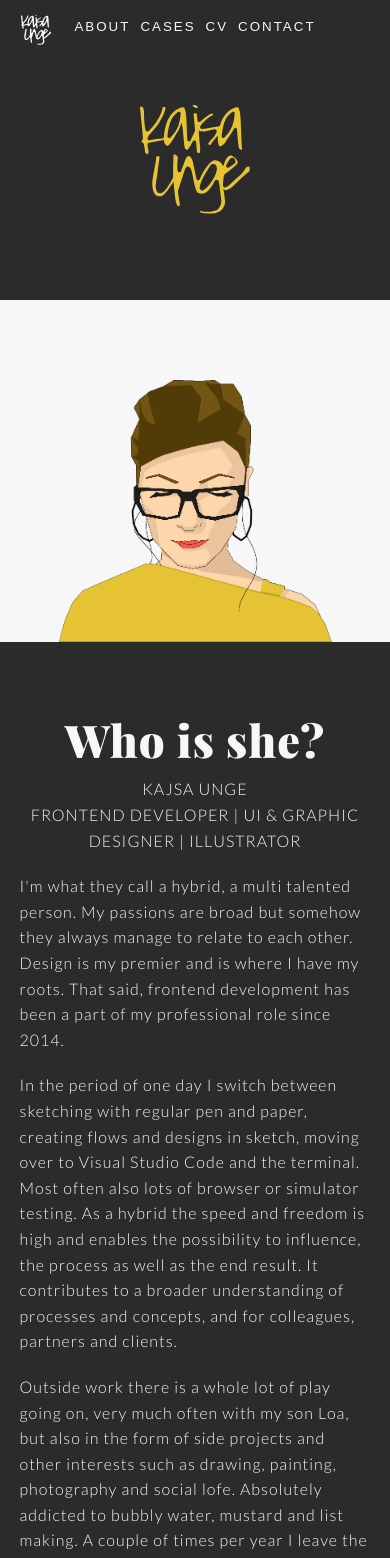
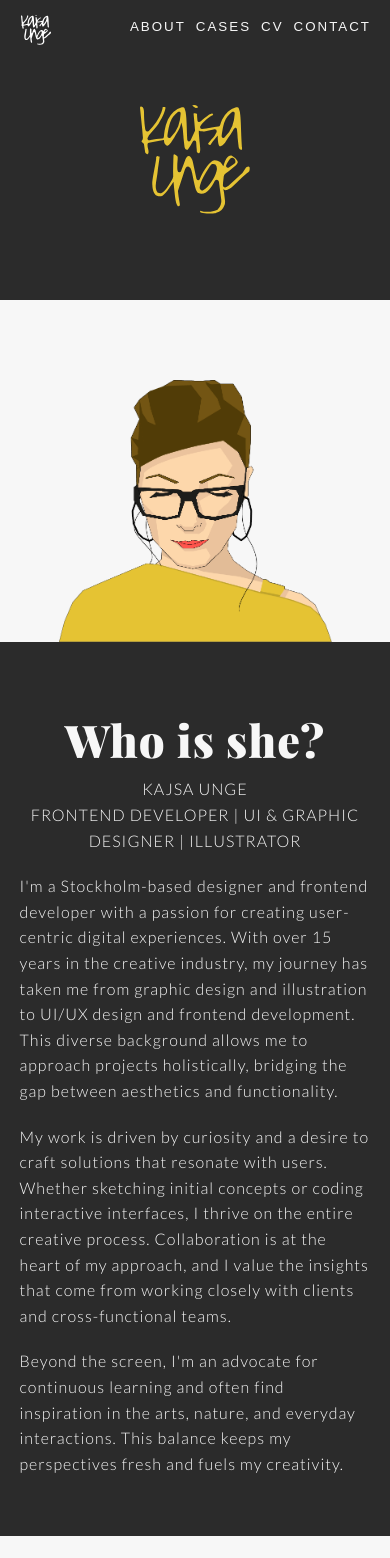
Before and after one commit to kajsaunge/cv, a Next.js app: page /cv in a window 390 px wide. Shown: the top 1558 px of the page. Built offline with nearby package versions, Linux system fonts and the light colour scheme; a web font is replaced by a local one.

Commit message:
Update bio. Small spacing adjustment pn small screen. Lint

```diff
--- a/components/Navigation/Navigation.module.css
+++ b/components/Navigation/Navigation.module.css
@@ -21,15 +21,15 @@
   text-transform: uppercase;
   background-color: transparent;
   cursor: pointer;
-  letter-spacing: .2rem;
+  letter-spacing: 0.2rem;
 }
 
 .homeLinkLogo {
   height: auto !important;
-    width:  30px;
+  width: 30px;
 }
 .navigationLink:hover {
-    color: white;
+  color: var(--white);
   border-bottom: 2px solid var(--yellow);
 }
 .navigationLink:active {
@@ -42,10 +42,9 @@
   position: absolute;
   position: fixed;
   left: 16px;
-    transition: .1s !important;
+  transition: 0.1s !important;
   opacity: 1;
   top: 10px;
-
 }
 .homeLink:hover {
   border-bottom: 0 solid transparent;
@@ -53,7 +52,7 @@
 
 @media (max-width: 600px) {
   .navigation {
-    justify-content: center;
+    justify-content: flex-end;
   }
   .navigation a {
     padding: 5px 20px;
@@ -73,7 +72,7 @@
   background-size: 110px auto;
   position: fixed;
 }
-@media (min-width: 103.750em) {
+@media (min-width: 103.75em) {
   .siteHeader {
     background-size: 170px auto;
     margin: 36px auto 0;
--- a/pages/api/content.json
+++ b/pages/api/content.json
@@ -53,9 +53,9 @@
     "title": "Who is she?",
     "author": "Kajsa Unge",
     "description": "Frontend developer | UI & graphic designer | Illustrator",
-    "aboutTextOne": "I'm what they call a hybrid, a multi talented person. My passions are broad but somehow they always manage to relate to each other. Design is my premier and is where I have my roots. That said, frontend development has been a part of my professional role since 2014.",
-    "aboutTextTwo": "In the period of one day I switch between sketching with regular pen and paper, creating flows and designs in sketch, moving over to Visual Studio Code and the terminal. Most often also lots of browser or simulator testing. As a hybrid the speed and freedom is high and enables the possibility to influence, the process as well as the end result. It contributes to a broader understanding of processes and concepts, and for colleagues, partners and clients.",
-    "aboutTextThree": "Outside work there is a whole lot of play going on, very much often with my son Loa, but also in the form of side projects and other interests such as drawing, painting, photography and social lofe. Absolutely addicted to bubbly water, mustard and list making. A couple of times per year I leave the city to spend some quality time with family and old friends on my home island Gotland. I'm generally a humble and caring person with a positiv attitude. Yep."
+    "aboutTextOne": "I'm a Stockholm-based designer and frontend developer with a passion for creating user-centric digital experiences. With over 15 years in the creative industry, my journey has taken me from graphic design and illustration to UI/UX design and frontend development. This diverse background allows me to approach projects holistically, bridging the gap between aesthetics and functionality.",
+    "aboutTextTwo": "My work is driven by curiosity and a desire to craft solutions that resonate with users. Whether sketching initial concepts or coding interactive interfaces, I thrive on the entire creative process. Collaboration is at the heart of my approach, and I value the insights that come from working closely with clients and cross-functional teams.",
+    "aboutTextThree": "Beyond the screen, I'm an advocate for continuous learning and often find inspiration in the arts, nature, and everyday interactions. This balance keeps my perspectives fresh and fuels my creativity."
   },
   "cases": {
     "id": "cases",
@@ -74,8 +74,8 @@
       "freelance": {
         "date": "January 2009 - ongoing",
         "title": "Graphic designer and illustrator",
-        "company": "kajsaunge, freelance, Stockhom",
-        "experienceDesc": "a broad mix of graphic design work such as logos, prints, illustrations, smaller web sites, photoretuching and digital art.",
+        "company": "Kajsa unge, freelance, Stockhom",
+        "experienceDesc": "A broad mix of design work such as logos, layouts, prints, illustrations, ui-design, smaller web sites, photoretuching and digital art.",
         "experienceTakeaway": "Take away - fun, fun, fun and time is money"
       },
       "29k": {
@@ -127,6 +127,12 @@
       "educationTypeProfessional": "Professional development",
       "educationTypeOnline": "Online courses & training",
       "schools": {
+        "belicenced2": {
+          "date": "2025",
+          "degree": "Video editing - Final Cut Pro, DaVinci Resolve & Media Composer",
+          "school": "Be Licensed. Stockholm",
+          "schoolLink": "https://www.be-licensed.com/"
+        },
         "belicenced": {
           "date": "2025",
           "degree": "Sound production - Pro Tools & Logic Pro",
```
Also changed, not shown: components/About/About.js (+4 -5 lines), components/Navigation/Navigation.js (+11 -11 lines). Lines whose indentation alone changed are shown as unchanged.
